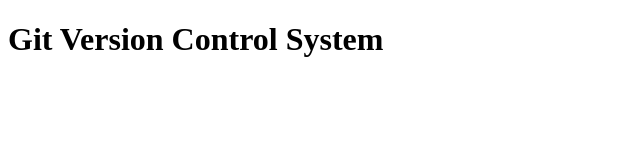
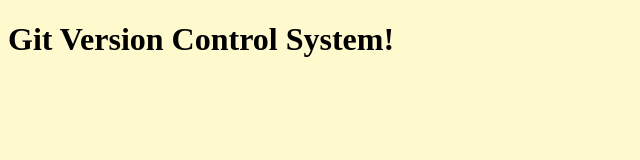
Before and after one commit to programmerhasan01/learning-git, a plain HTML site: page index.html in a window 1280 px wide. Shown: the whole page, without its empty margins (0-640 px from the left). Drawn offline with Linux system fonts and the light colour scheme.

Commit message:
updated all file with one command

```diff
--- a/index.html
+++ b/index.html
@@ -8,7 +8,7 @@
     <link rel="stylesheet" href="./style.css">
 </head>
 <body>
-    <h1>Git Version Control System</h1>
+    <h1>Git Version Control System!</h1>
 
     <script src="./main.js"></script>
 </body>
--- a/main.js
+++ b/main.js
@@ -1 +1 @@
-console.log('Connected');
+console.log('Connected!');
--- a/style.css
+++ b/style.css
@@ -0,0 +1,6 @@
+body{
+    background: lemonchiffon;
+    color: black;
+    font-weight: bold;
+    text-transform: capitalize;
+}
```
